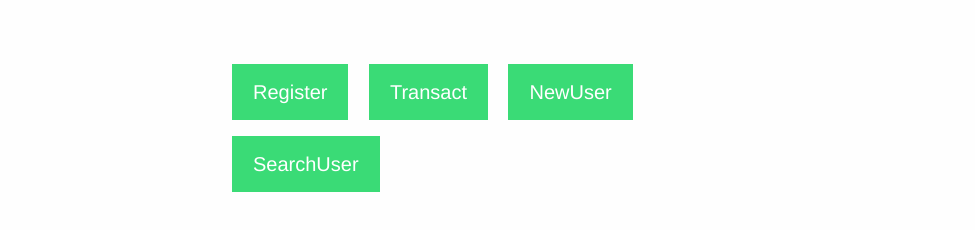
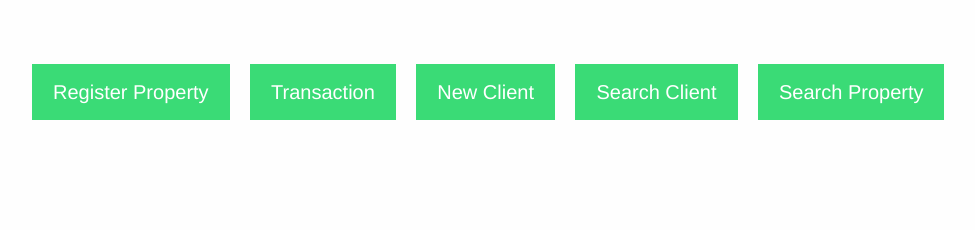
Before and after one commit to anand1996wani/BlockChain-Asset-Manager, a website: page UI/index.html in a window 1280 px wide. Shown: the whole page, without its empty margins (123-1098 px from the left). Drawn offline with Linux system fonts and the light colour scheme.

Commit message:
Added new button for searching asset details

```diff
--- a/UI/index.html
+++ b/UI/index.html
@@ -12,11 +12,12 @@
 </head>
 <body>
 <div class="medium-centered row" style="padding-top: 5%">
-    <div class="medium-centered medium-6 column">
-        <a input class="button large success" onclick="window.location.href = 'register.html'" >Register</a>
-        <a input class="button large success" onclick="window.location.href = 'transact.html'">Transact</a>
-        <a input class="button large success" onclick="window.location.href = 'useradd.html'">NewUser</a>
-        <a input class="button large success" onclick="window.location.href = 'searchUser.html'">SearchUser</a>
+    <div class="medium-centered medium-10 column">
+        <a input class="button large success" onclick="window.location.href = 'register.html'" >Register Property</a>
+        <a input class="button large success" onclick="window.location.href = 'transact.html'">Transaction</a>
+        <a input class="button large success" onclick="window.location.href = 'useradd.html'">New Client</a>
+        <a input class="button large success" onclick="window.location.href = 'searchUser.html'">Search Client</a>
+        <a input class="button large success" onclick="window.location.href = 'searchProperty.html'">Search Property</a>
     </div>
 </div>
 </body>
```
